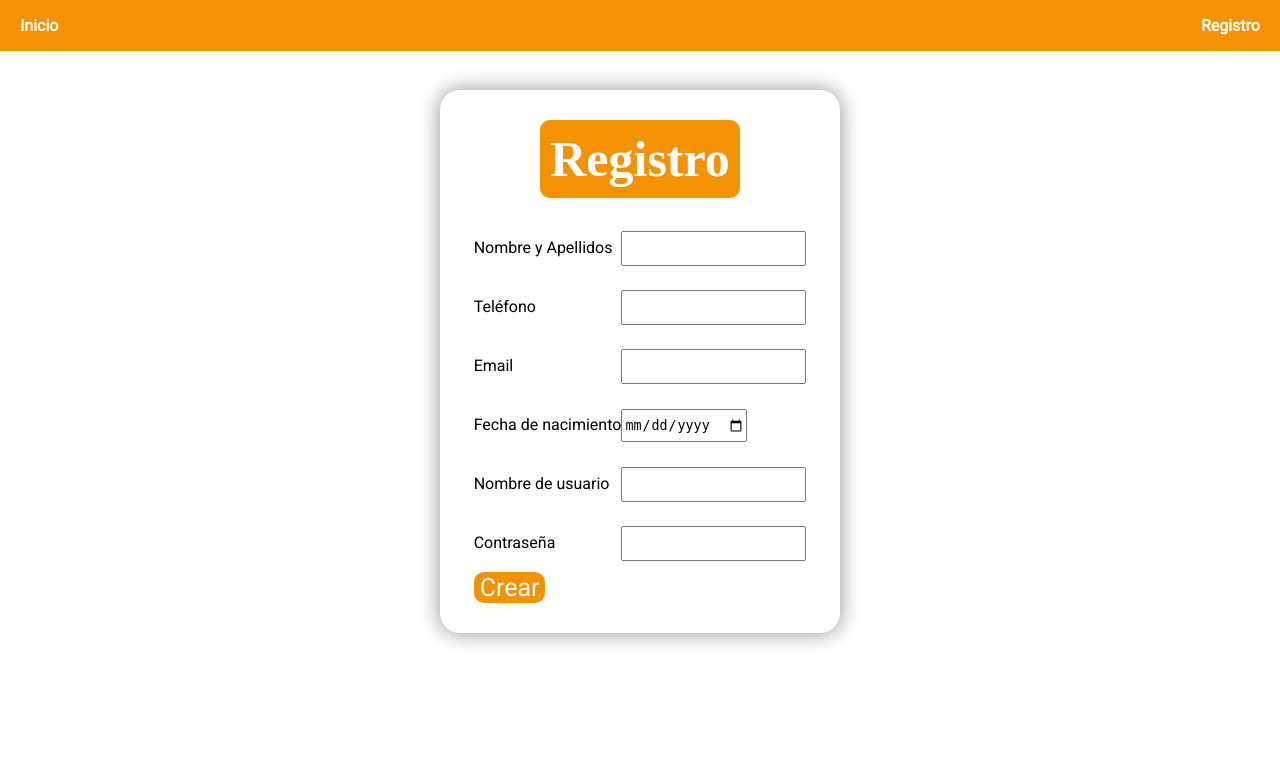
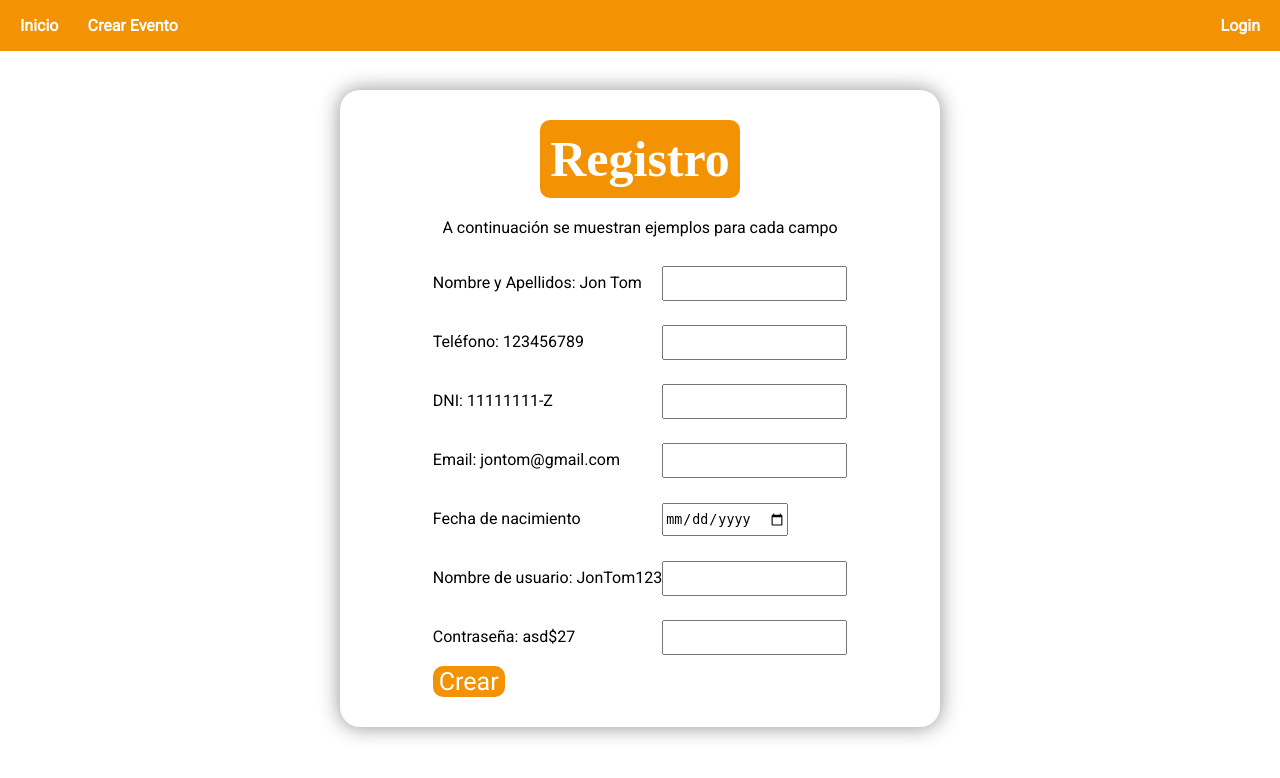
Before and after one commit to ImanolMM/Eventify, a PHP site: page /login.php in a window 1280 px wide. Shown: the top 778 px of the page. Run offline with PHP 8.4, Linux system fonts and the light colour scheme; data comes from the database, SQL or seed files in the repository; data that the repository does not hold is empty.

Commit message:
formulario con ejemplos

```diff
--- a/app/login.css
+++ b/app/login.css
@@ -3,9 +3,14 @@
     background-color: var(--color1);
     border-radius: 20px;
     box-shadow: 0 0 20px 1px rgba(0, 0, 0, 0.404);
-    width: 400px;
+    width: 600px;
     height: fit-content;
     padding: 30px 0;
+}
+
+.formbox .desc{
+    text-align: center;
+    font-family: var(--font-family);
 }
 
 .form{
--- a/app/login.php
+++ b/app/login.php
@@ -11,13 +11,14 @@
         <link href="https://fonts.googleapis.com/css2?family=Roboto&display=swap" rel="stylesheet">
     </head>
     <body>
-      <div class="navbar">
+    <div class="navbar">
         <ul>
           <li>
-            <a class="link" href="/">Inicio</a>
+            <a class="linkInicio" href="/">Inicio</a>
+            <a class="linkInicio" href="/">Crear Evento</a>
           </li>
           <li>
-            <a class="link" href="">Registro</a>
+            <a class="linkLogin" href="/login.php">Login</a>
           </li>
         </ul>
       </div>
@@ -43,18 +44,25 @@
             <div class="form-title">
                 Registro
             </div>
+            <p class="desc">
+                A continuación se muestran ejemplos para cada campo
+            </p>
             <!-- Alinear inputs https://stackoverflow.com/questions/4309950/how-to-align-input-forms-in-html -->
             <form class="form">
                 <div class="linea-form">
-                    <p>Nombre y Apellidos</p>
+                    <p>Nombre y Apellidos: Jon Tom</p>
                     <input type="text">
                 </div>
                 <div class="linea-form">
-                    <p>Teléfono</p>
+                    <p>Teléfono: 123456789</p>
                     <input type="text">
                 </div>
                 <div class="linea-form">
-                    <p>Email</p>
+                    <p>DNI: 11111111-Z </p>
+                    <input type="text">
+                </div>
+                <div class="linea-form">
+                    <p>Email: jontom@gmail.com</p>
                     <input type="email">
                 </div>
                 <div class="linea-form">
@@ -62,11 +70,11 @@
                     <input type="date">
                 </div>
                 <div class="linea-form">
-                    <p>Nombre de usuario</p>
+                    <p>Nombre de usuario: JonTom123</p>
                     <input type="text">
                 </div>
                 <div class="linea-form">
-                    <p>Contraseña</p>
+                    <p>Contraseña: asd$27</p>
                     <input type="password">
                 </div>
                 <button type="submit" class="boton">Crear</button>
```
